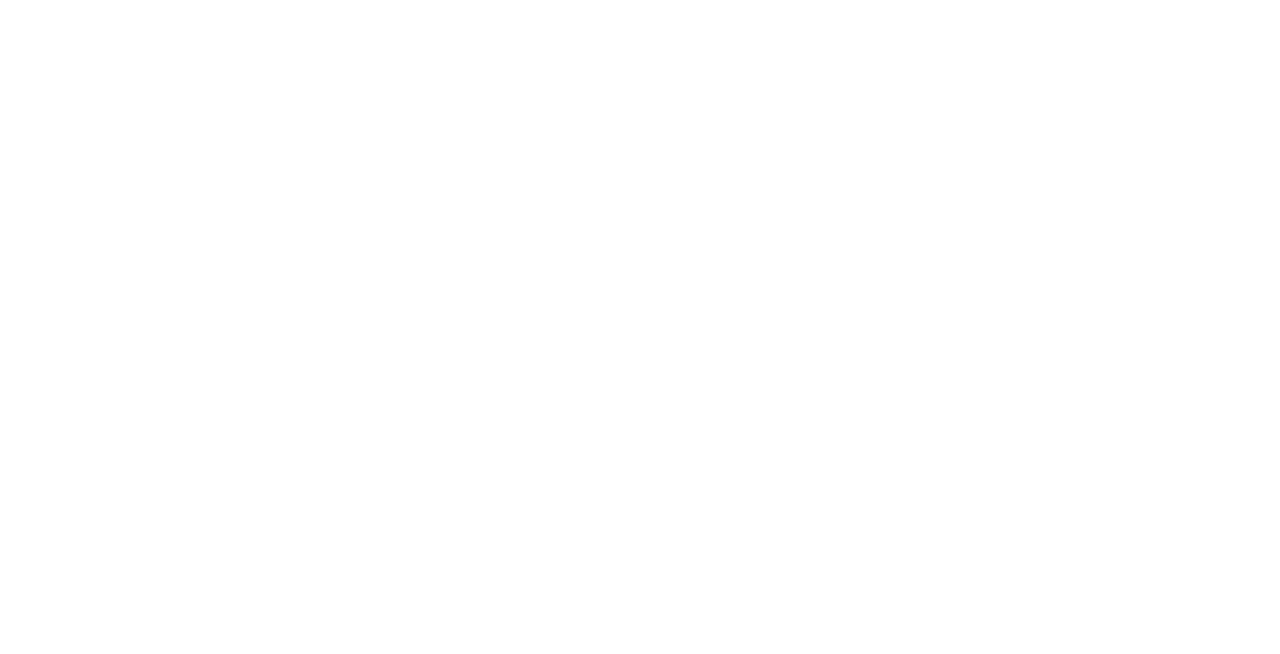
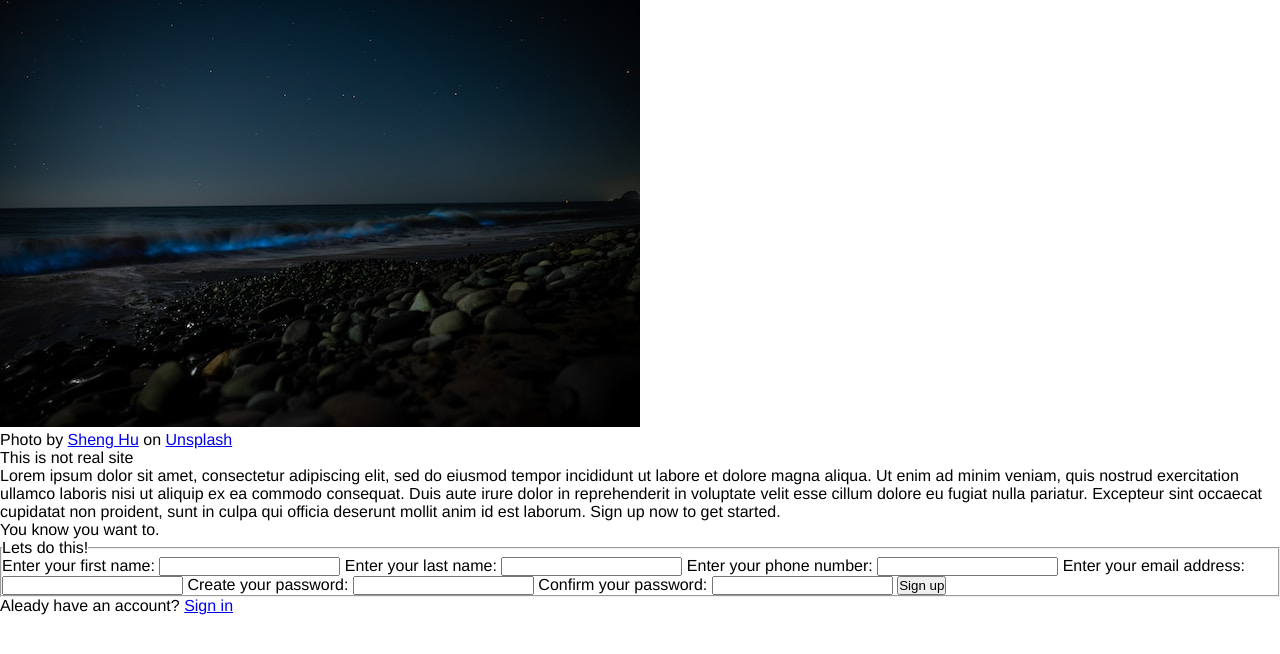
Before and after one commit to manny53365/odin-sign-up-form, a plain HTML site: page index.html in a window 1280 px wide. Drawn offline with Linux system fonts and the light colour scheme.

Commit message:
added html code

```diff
--- a/css/styles.css
+++ b/css/styles.css
@@ -2,3 +2,7 @@
     margin: 0;
     padding: 0;
 }
+
+body {
+    font-family: "Helvetica Neue",Helvetica,Arial,sans-serif;
+}
--- a/index.html
+++ b/index.html
@@ -4,8 +4,45 @@
         <meta charset="UTF-8">
         <meta name="viewport" content="width=device-width, initial-scale=1.0">
         <title>Sign up form - The Odin Project</title>
+        <link rel="stylesheet" href="./css/styles.css">
     </head>
     <body>
-
+        <div class="container">
+            <div class="left">
+                <img src="./images/dark_background.jpg" alt="image" class="left-image">
+                <p class="tribute">Photo by <a href="https://unsplash.com/@laohu911?utm_content=creditCopyText&utm_medium=referral&utm_source=unsplash">Sheng Hu</a> on <a href="https://unsplash.com/photos/a-night-time-view-of-a-beach-with-blue-smoke-coming-out-of-the-water-uix9twQONmo?utm_content=creditCopyText&utm_medium=referral&utm_source=unsplash">Unsplash</a></p>
+            </div>
+            <div class="right">
+                <div class="top-level-wording">
+                    <p>This is not real site</p>
+                    <p>Lorem ipsum dolor sit amet, consectetur adipiscing elit, sed do eiusmod tempor incididunt ut labore et dolore magna aliqua.
+                        Ut enim ad minim veniam, quis nostrud exercitation ullamco laboris nisi ut aliquip ex ea commodo consequat.
+                        Duis aute irure dolor in reprehenderit in voluptate velit esse cillum dolore eu fugiat nulla pariatur.
+                        Excepteur sint occaecat cupidatat non proident, sunt in culpa qui officia deserunt mollit anim id est laborum.
+                        Sign up <span class="italic-word">now</span> to get started.
+                    </p>
+                    <p>You <span class="italic-word">know</span> you want to.</p>
+                </div>
+                <form action="#" method="post">
+                    <fieldset>
+                        <legend>Lets do this!</legend>
+                        <label for="fName">Enter your first name:</label>
+                        <input type="text" name="fName">
+                        <label for="lName">Enter your last name:</label>
+                        <input type="text" name="lName">
+                        <label for="mobileNum">Enter your phone number:</label>
+                        <input type="tel" name="mobileNum" maxlength="12">
+                        <label for="email">Enter your email address:</label>
+                        <input type="email" name="email">
+                        <label for="pWord">Create your password:</label>
+                        <input type="password" name="password">
+                        <label for="confirmPW">Confirm your password:</label>
+                        <input type="password" name="confirmPW">
+                        <button type="submit">Sign up</button>
+                    </fieldset>
+                </form>
+                <p>Aleady have an account? <a href="#">Sign in</a></p>
+            </div>
+        </div>
     </body>
 </html>
```
Also changed, not shown: images/dark_background.jpg (added).
